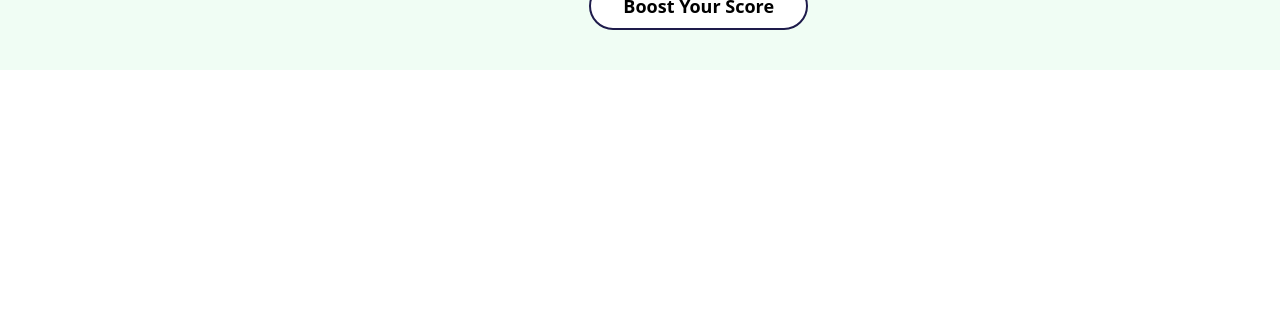
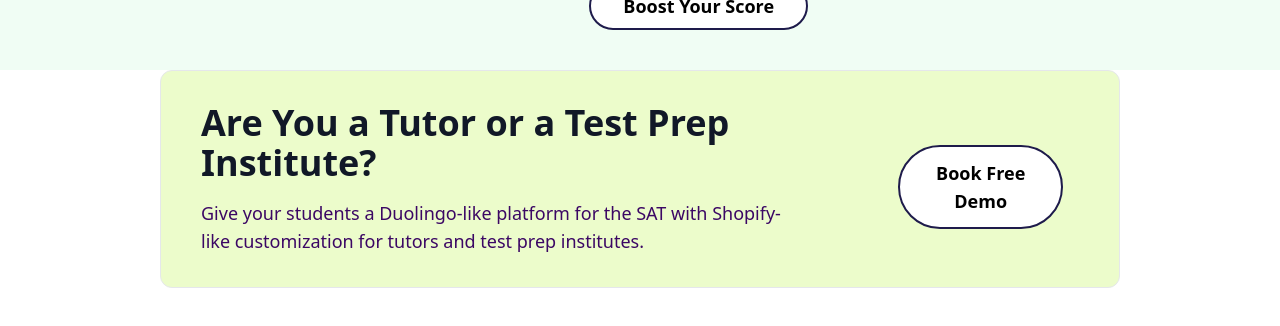
Before and after one commit to PankajKumardev/learnq-clone, a Next.js app: page / in a window 1280 px wide. Shown: the part 2386-2712 px from the top of the page. Before the commit the page ends 2536 px from the top, so only its background shows below. Built offline with nearby package versions, Linux system fonts and the light colour scheme.

Commit message:
add new section to Content component for tutors and test prep institutes with demo booking option

```diff
--- a/components/Content.tsx
+++ b/components/Content.tsx
@@ -93,9 +93,24 @@ const Content = () => {
             </p>
 
             <button className=" mt-4 bg-white border-2 border-indigo-950 font-bold text-lg py-2 px-8 rounded-full mr-4 hover:text-purple-800 hover:border-purple-800">
-             Boost Your Score
+              Boost Your Score
             </button>
           </div>
+        </div>
+      </div>
+
+      <div className="bg-lime-100 mx-40 rounded-xl   border flex gap-24 py-8 px-10  ">
+        <div>
+          <h2 className='font-bold text-4xl text-gray-900'>Are You a Tutor or a Test Prep Institute?</h2>
+          <p className='text-purple-950 text-lg pt-4 max-w-3xl'>
+            Give your students a Duolingo-like platform for the SAT with
+            Shopify-like customization for tutors and test prep institutes.
+          </p>
+        </div>
+        <div className='flex items-center justify-center'>
+          <button className=" mt-4 bg-white border-2 border-indigo-950 font-bold text-lg py-3 px-8 rounded-full mr-4 hover:text-purple-800 hover:border-purple-800">
+            Book Free Demo
+          </button>
         </div>
       </div>
     </div>
```
